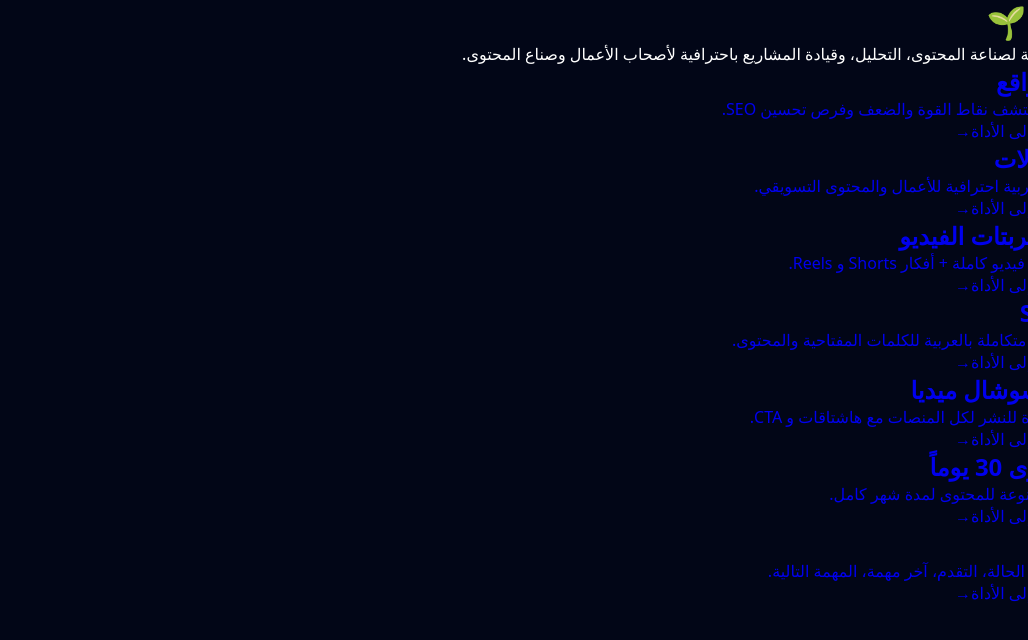
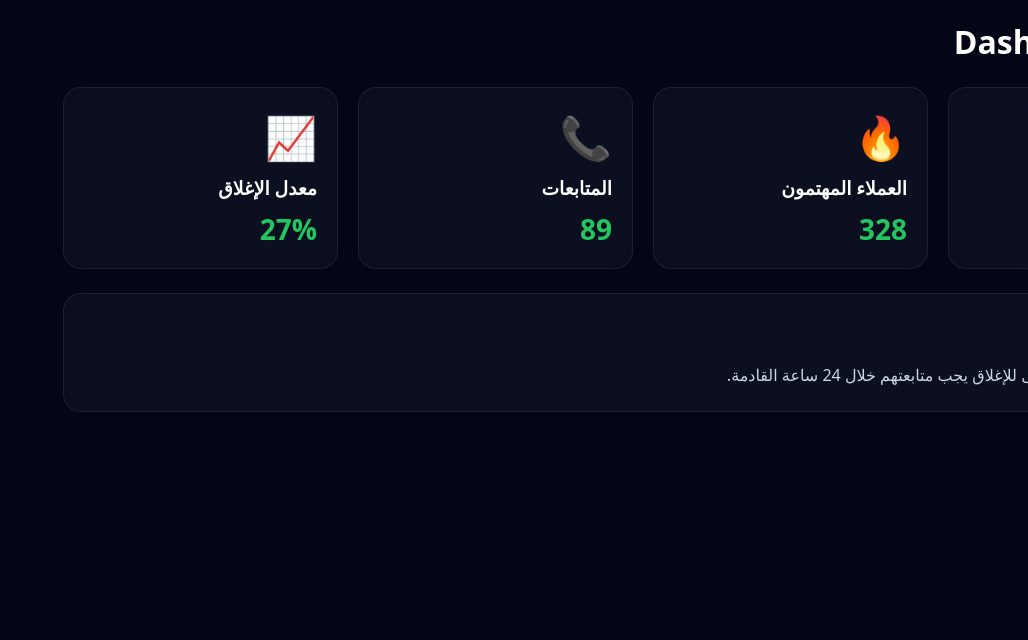
Before and after one commit to namma-ai-sa/namma-ai, a Next.js app: page /dashboard in a window 1280 px wide. Shown: the top 640 px of the page, without its empty margins (252-1280 px from the left). Built offline with nearby package versions, Linux system fonts and the light colour scheme.

Commit message:
feat: dashboard v4 polish

```diff
--- a/app/dashboard/page.jsx
+++ b/app/dashboard/page.jsx
@@ -1,93 +1,79 @@
 "use client";
 
-import React from "react";
+export default function DashboardPage() {
+  const stats = [
+    { title: "إجمالي العملاء", value: "1,248", icon: "👥" },
+    { title: "العملاء المهتمون", value: "328", icon: "🔥" },
+    { title: "المتابعات", value: "89", icon: "📞" },
+    { title: "معدل الإغلاق", value: "27%", icon: "📈" }
+  ];
 
-const tools = [
-  {
-    key: "analyze",
-    name: "تحليل المواقع",
-    description: "حلل موقعك واكتشف نقاط القوة والضعف وفرص تحسين SEO.",
-    href: "/tools/analyze",
-  },
-  {
-    key: "article",
-    name: "كتابة المقالات",
-    description: "إنشاء مقالات عربية احترافية للأعمال والمحتوى التسويقي.",
-    href: "/tools/article",
-  },
-  {
-    key: "video",
-    name: "أفكار وسكربتات الفيديو",
-    description: "إنشاء سكربتات فيديو كاملة + أفكار Shorts و Reels.",
-    href: "/tools/video",
-  },
-  {
-    key: "seo",
-    name: "خطط SEO",
-    description: "بناء خطط SEO متكاملة بالعربية للكلمات المفتاحية والمحتوى.",
-    href: "/tools/seo",
-  },
-  {
-    key: "social",
-    name: "محتوى السوشال ميديا",
-    description: "منشورات جاهزة للنشر لكل المنصات مع هاشتاقات و CTA.",
-    href: "/tools/social",
-  },
-  {
-    key: "plan",
-    name: "خطة محتوى 30 يوماً",
-    description: "خطة عملية ومتنوعة للمحتوى لمدة شهر كامل.",
-    href: "/tools/plan",
-  },
-  {
-    key: "projects",
-    name: "مشاريعي",
-    description: "إدارة المشاريع، الحالة، التقدم، آخر مهمة، المهمة التالية.",
-    href: "/projects",
-  },
-];
+  return (
+    <main className="container">
+      <h1
+        style={{
+          marginBottom: "24px"
+        }}
+      >
+        ⚡ Dashboard V4
+      </h1>
 
-export default function DashboardPage() {
-  return (
-    <main className="min-h-screen bg-[#050509] text-white">
-      <div className="max-w-6xl mx-auto px-6 py-10">
+      <div
+        style={{
+          display: "grid",
+          gridTemplateColumns:
+            "repeat(auto-fit,minmax(240px,1fr))",
+          gap: "20px"
+        }}
+      >
+        {stats.map((item) => (
+          <div
+            key={item.title}
+            className="card"
+          >
+            <div
+              style={{
+                fontSize: "42px",
+                marginBottom: "10px"
+              }}
+            >
+              {item.icon}
+            </div>
 
-        {/* Header */}
-        <header className="mb-10 flex flex-col gap-3">
-          <h1 className="text-3xl md:text-4xl font-semibold tracking-tight">
-            نمّى Ai 🌱
-          </h1>
-          <p className="text-sm md:text-base text-gray-400 max-w-xl">
-            منصة عربية ذكية لصناعة المحتوى، التحليل، وقيادة المشاريع
-            باحترافية لأصحاب الأعمال وصناع المحتوى.
-          </p>
-        </header>
+            <h3>{item.title}</h3>
 
-        {/* Tools Grid */}
-        <section className="grid grid-cols-1 md:grid-cols-2 lg:grid-cols-3 gap-6">
-          {tools.map((tool) => (
-            <a
-              key={tool.key}
-              href={tool.href}
-              className="group rounded-xl border border-gray-800 bg-gradient-to-br from-[#0b0b12] to-[#050509] p-5 flex flex-col justify-between hover:border-violet-500 hover:shadow-[0_0_25px_rgba(139,92,246,0.35)] transition-all duration-200"
+            <p
+              style={{
+                fontSize: "28px",
+                fontWeight: "bold",
+                marginTop: "10px",
+                color: "#22c55e"
+              }}
             >
-              <div className="flex flex-col gap-3">
-                <h2 className="text-lg font-semibold group-hover:text-violet-300">
-                  {tool.name}
-                </h2>
-                <p className="text-sm text-gray-400 leading-relaxed">
-                  {tool.description}
-                </p>
-              </div>
-              <div className="mt-4 flex items-center justify-between text-xs text-gray-500">
-                <span>اضغط للدخول إلى الأداة</span>
-                <span className="text-violet-400 group-hover:text-violet-300">
-                  →
-                </span>
-              </div>
-            </a>
-          ))}
-        </section>
+              {item.value}
+            </p>
+          </div>
+        ))}
+      </div>
+
+      <div
+        className="card"
+        style={{
+          marginTop: "24px"
+        }}
+      >
+        <h2>🤖 AI Insights</h2>
+
+        <p
+          style={{
+            marginTop: "12px",
+            lineHeight: "2",
+            color: "#cbd5e1"
+          }}
+        >
+          العملاء ذوو الاحتمالية الأعلى للإغلاق يجب
+          متابعتهم خلال 24 ساعة القادمة.
+        </p>
       </div>
     </main>
   );
```
